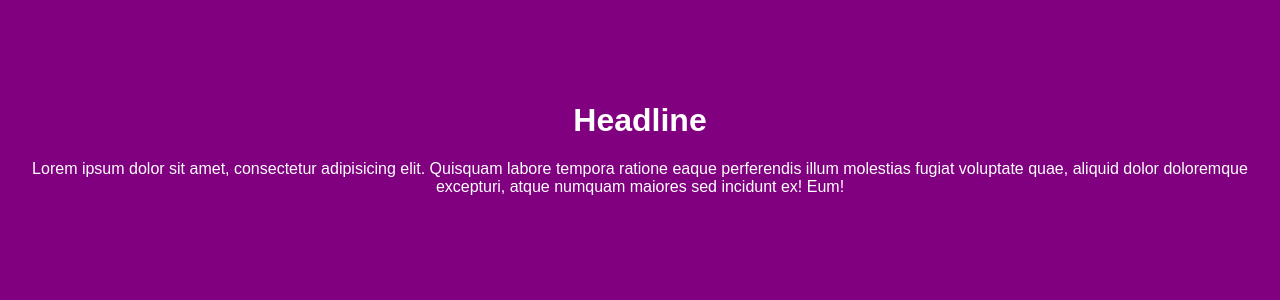
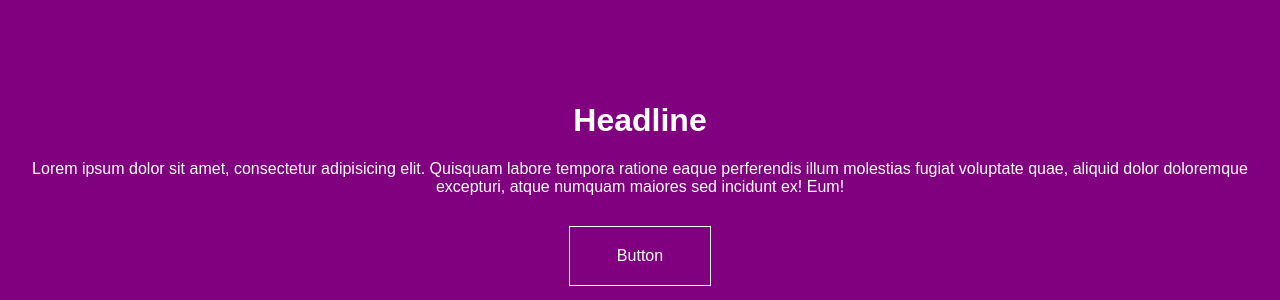
Before and after one commit to schibselpuxer/blahblub, a plain HTML site: page index.html in a window 1280 px wide. Shown: the part 418-718 px from the top of the page. Drawn offline with Linux system fonts and the light colour scheme.

Commit message:
call-in-action-button hinzugefügt

```diff
--- a/index.html
+++ b/index.html
@@ -7,6 +7,7 @@
 		<div>
 			<h1>Headline</h1>
 			Lorem ipsum dolor sit amet, consectetur adipisicing elit. Quisquam labore tempora ratione eaque perferendis illum molestias fugiat voluptate quae, aliquid dolor doloremque excepturi, atque numquam maiores sed incidunt ex! Eum!
+			<a href="#">Button</a>
 		</div>
 	</body>
 </html>
--- a/styles.css
+++ b/styles.css
@@ -5,3 +5,19 @@ body {
 	padding-top: 40%;
 	font-family: fantasy;
 }
+
+
+a {
+	border: 1px solid white;
+	padding: 20px;
+	color: white;
+	text-decoration: none;
+	display: block;
+	width: 100px;
+	margin: 30px auto;
+}
+
+a:hover {
+	background-color: white;
+	color: purple;
+}
```
